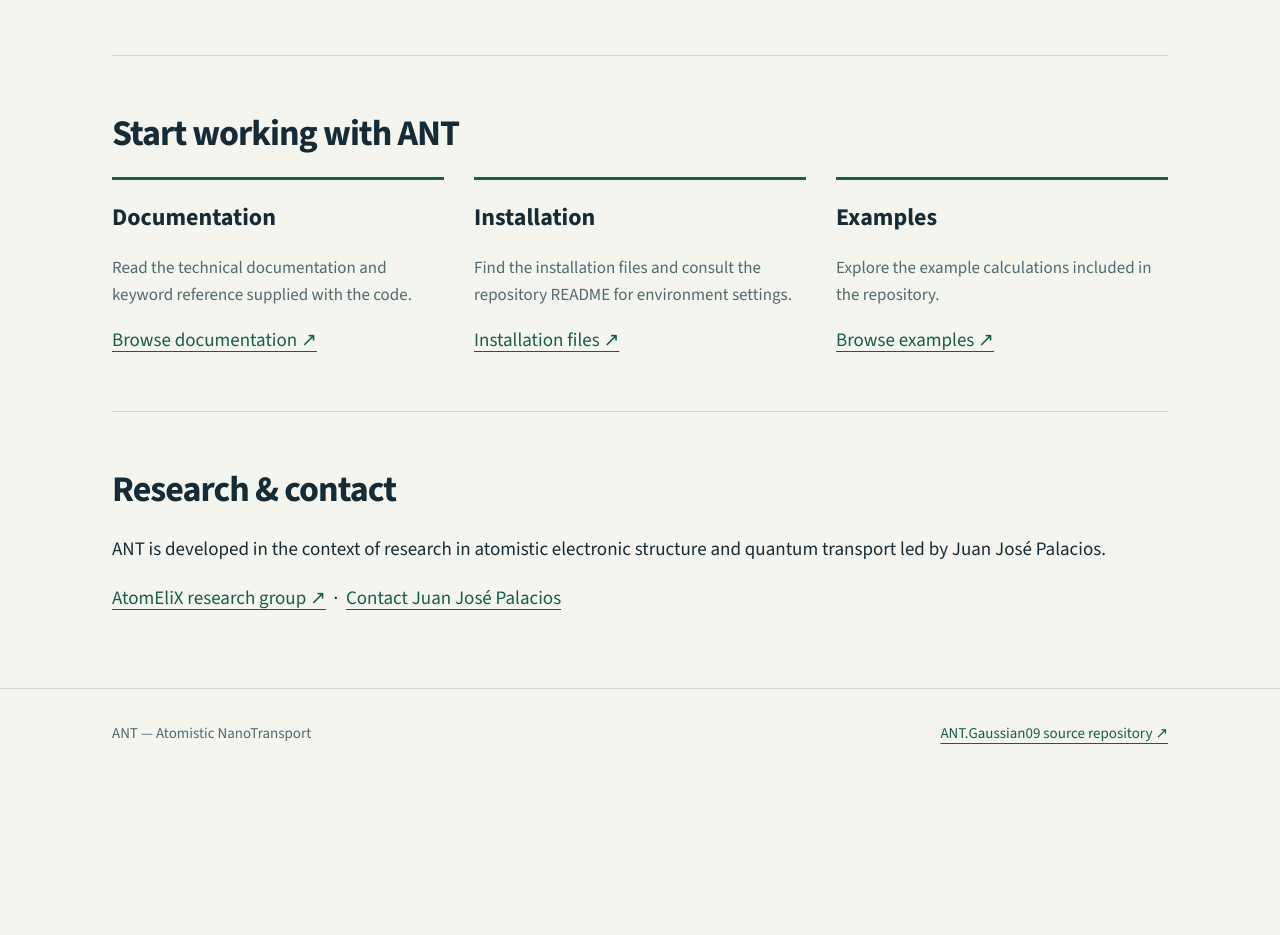
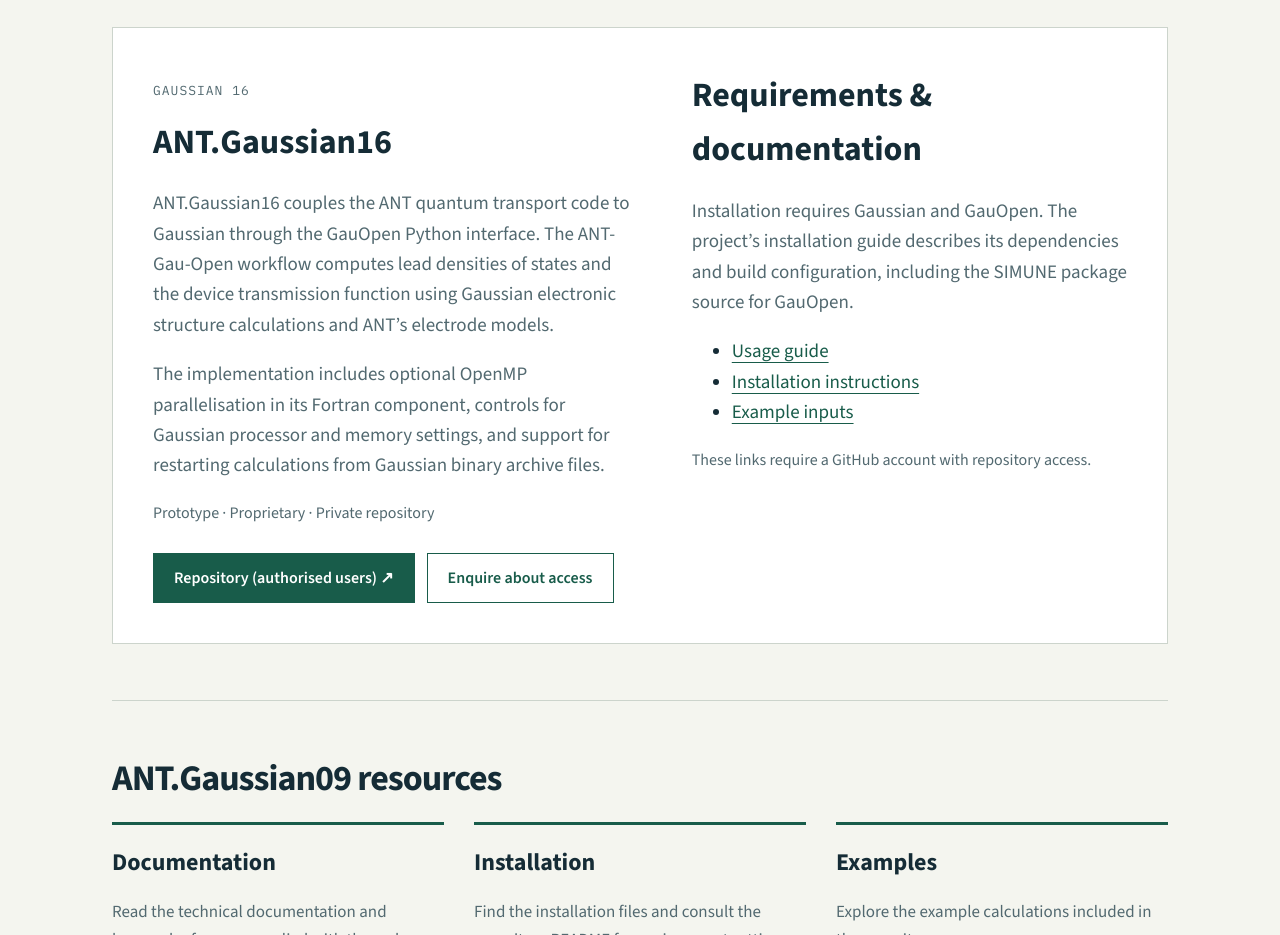
Before and after one commit to juanjosepalacios/ANT, a plain HTML site: page index.html in a window 1280 px wide. Shown: the part 1865-2800 px from the top of the page. Before the commit the page ends 2654 px from the top, so only its background shows below. Drawn offline with nearby package versions, Linux system fonts and the light colour scheme.

Commit message:
Add ANT.Gaussian16 private repository listing

```diff
--- a/index.html
+++ b/index.html
@@ -3,7 +3,7 @@
 <head>
 <meta charset="utf-8">
 <meta name="viewport" content="width=device-width,initial-scale=1">
-<meta name="description" content="ANT — Atomistic NanoTransport. Source code, documentation and examples for ANT.Gaussian09.">
+<meta name="description" content="ANT — Atomistic NanoTransport. Source code, documentation and examples for ANT.Gaussian09 and ANT.Gaussian16.">
 <title>ANT · Atomistic NanoTransport</title>
 <style>
 @import url('https://fonts.googleapis.com/css2?family=IBM+Plex+Mono:wght@400;500&family=Source+Sans+3:wght@400;500;600;700&display=swap');
@@ -14,10 +14,34 @@
 <body>
 <header><nav class="wrap" aria-label="Main navigation"><a class="brand" href="./">ANT<span aria-hidden="true" style="color:#8faaa0">.</span></a><div class="navlinks"><a href="#codes">Code</a><a href="#resources">Resources</a><a href="https://github.com/juanjosepalacios/ANT">GitHub ↗</a></div></nav></header>
 <main class="wrap">
-<div class="hero"><p class="eyebrow">Atomistic NanoTransport</p><h1>Quantum transport.<span>From the atom up.</span></h1><p class="lead">ANT computes electrical current in atomically defined nanostructures by combining self-consistent electronic structure calculations, typically density functional theory, with Landauer transport and non-equilibrium Green’s functions.</p><a class="button primary" href="#codes">Explore the code ↓</a></div>
+<div class="hero"><p class="eyebrow">Atomistic NanoTransport</p><h1>Quantum transport.<span>From the atom up.</span></h1><p class="lead">ANT computes electrical current in atomically defined nanostructures by combining self-consistent electronic structure calculations, typically density functional theory, with Landauer transport and non-equilibrium Green’s functions.</p><a class="button primary" href="#codes">Explore the codes ↓</a></div>
 <section id="about"><h2>About ANT</h2><p>ANT is a long-term project started in 2000 at the Physics Department of the University of Alicante, with the aim of computing electrical current in atomically defined nanostructures. It combines self-consistent field electronic structure calculations, typically density functional theory, with the Landauer transport formalism and the non-equilibrium Green’s function formalism.</p></section>
-<section id="codes"><h2>The ANT code</h2><article class="code"><div><p class="eyebrow">Gaussian 09</p><h3>ANT.Gaussian09</h3><p>ANT.Gaussian09 is a computational tool for nanoelectronics that interfaces seamlessly with Gaussian 03/09. Applications include computing zero-bias conductance and electrical current under an applied bias voltage in molecular bridges and metallic atomic contacts, such as those created using scanning tunnelling microscopy or break-junction techniques.</p><p>Its use can also be extended to scanning tunnelling spectroscopy and the simulation of scanning tunnelling and electrostatic force microscopy.</p><p class="note">Listed here as ANT.Gaussian09. The source repository is named ANT.Gaussian.</p><div class="actions"><a class="button primary" href="https://github.com/juanjosepalacios/ANT.Gaussian">View source ↗</a><a class="button" href="https://github.com/juanjosepalacios/ANT.Gaussian/archive/refs/heads/master.zip">Download source ZIP</a></div></div><div><h3>Get the source</h3><pre><code>git clone https://github.com/juanjosepalacios/ANT.Gaussian.git</code></pre><p class="note">Follow the repository’s installation instructions for prerequisites, compiler configuration and build settings.</p><p class="note">Distributed under the <a href="https://github.com/juanjosepalacios/ANT.Gaussian/blob/master/LICENSE">GNU General Public License v3.0</a>.</p></div></article></section>
-<section id="resources"><h2>Start working with ANT</h2><div class="resources"><article class="resource"><h3>Documentation</h3><p>Read the technical documentation and keyword reference supplied with the code.</p><a href="https://github.com/juanjosepalacios/ANT.Gaussian/tree/master/doc">Browse documentation ↗</a></article><article class="resource"><h3>Installation</h3><p>Find the installation files and consult the repository README for environment settings.</p><a href="https://github.com/juanjosepalacios/ANT.Gaussian/tree/master/install">Installation files ↗</a></article><article class="resource"><h3>Examples</h3><p>Explore the example calculations included in the repository.</p><a href="https://github.com/juanjosepalacios/ANT.Gaussian/tree/master/examples">Browse examples ↗</a></article></div></section>
+<section id="codes"><h2>ANT codes</h2><article class="code"><div><p class="eyebrow">Gaussian 09</p><h3>ANT.Gaussian09</h3><p>ANT.Gaussian09 is a computational tool for nanoelectronics that interfaces seamlessly with Gaussian 03/09. Applications include computing zero-bias conductance and electrical current under an applied bias voltage in molecular bridges and metallic atomic contacts, such as those created using scanning tunnelling microscopy or break-junction techniques.</p><p>Its use can also be extended to scanning tunnelling spectroscopy and the simulation of scanning tunnelling and electrostatic force microscopy.</p><p class="note">Listed here as ANT.Gaussian09. The source repository is named ANT.Gaussian.</p><div class="actions"><a class="button primary" href="https://github.com/juanjosepalacios/ANT.Gaussian">View source ↗</a><a class="button" href="https://github.com/juanjosepalacios/ANT.Gaussian/archive/refs/heads/master.zip">Download source ZIP</a></div></div><div><h3>Get the source</h3><pre><code>git clone https://github.com/juanjosepalacios/ANT.Gaussian.git</code></pre><p class="note">Follow the repository’s installation instructions for prerequisites, compiler configuration and build settings.</p><p class="note">Distributed under the <a href="https://github.com/juanjosepalacios/ANT.Gaussian/blob/master/LICENSE">GNU General Public License v3.0</a>.</p></div></article>
+<article class="code" id="gaussian16" style="margin-top:28px">
+  <div>
+    <p class="eyebrow">Gaussian 16</p>
+    <h3>ANT.Gaussian16</h3>
+    <p>ANT.Gaussian16 couples the ANT quantum transport code to Gaussian through the GauOpen Python interface. The ANT-Gau-Open workflow computes lead densities of states and the device transmission function using Gaussian electronic structure calculations and ANT’s electrode models.</p>
+    <p>The implementation includes optional OpenMP parallelisation in its Fortran component, controls for Gaussian processor and memory settings, and support for restarting calculations from Gaussian binary archive files.</p>
+    <p class="note">Prototype · Proprietary · Private repository</p>
+    <div class="actions">
+      <a class="button primary" href="https://github.com/juanjosepalacios/ANT.Gaussian16">Repository (authorised users) ↗</a>
+      <a class="button" href="mailto:juanjose.palacios@uam.es?subject=ANT.Gaussian16%20access">Enquire about access</a>
+    </div>
+  </div>
+  <div>
+    <h3>Requirements &amp; documentation</h3>
+    <p>Installation requires Gaussian and GauOpen. The project’s installation guide describes its dependencies and build configuration, including the SIMUNE package source for GauOpen.</p>
+    <ul>
+      <li><a href="https://github.com/juanjosepalacios/ANT.Gaussian16/blob/main/README.md">Usage guide</a></li>
+      <li><a href="https://github.com/juanjosepalacios/ANT.Gaussian16/blob/main/INSTALL.md">Installation instructions</a></li>
+      <li><a href="https://github.com/juanjosepalacios/ANT.Gaussian16/tree/main/examples">Example inputs</a></li>
+    </ul>
+    <p class="note">These links require a GitHub account with repository access.</p>
+  </div>
+</article>
+</section>
+<section id="resources"><h2>ANT.Gaussian09 resources</h2><div class="resources"><article class="resource"><h3>Documentation</h3><p>Read the technical documentation and keyword reference supplied with the code.</p><a href="https://github.com/juanjosepalacios/ANT.Gaussian/tree/master/doc">Browse documentation ↗</a></article><article class="resource"><h3>Installation</h3><p>Find the installation files and consult the repository README for environment settings.</p><a href="https://github.com/juanjosepalacios/ANT.Gaussian/tree/master/install">Installation files ↗</a></article><article class="resource"><h3>Examples</h3><p>Explore the example calculations included in the repository.</p><a href="https://github.com/juanjosepalacios/ANT.Gaussian/tree/master/examples">Browse examples ↗</a></article></div></section>
 <section><h2>Research &amp; contact</h2><p>ANT is developed in the context of research in atomistic electronic structure and quantum transport led by Juan José Palacios.</p><p><a href="https://members.ifimac.uam.es/atomelix/">AtomEliX research group ↗</a> &nbsp;·&nbsp; <a href="mailto:juanjose.palacios@uam.es">Contact Juan José Palacios</a></p></section>
 </main><footer><div class="wrap"><span>ANT — Atomistic NanoTransport</span><a href="https://github.com/juanjosepalacios/ANT.Gaussian">ANT.Gaussian09 source repository ↗</a></div></footer>
 </body></html>
```
